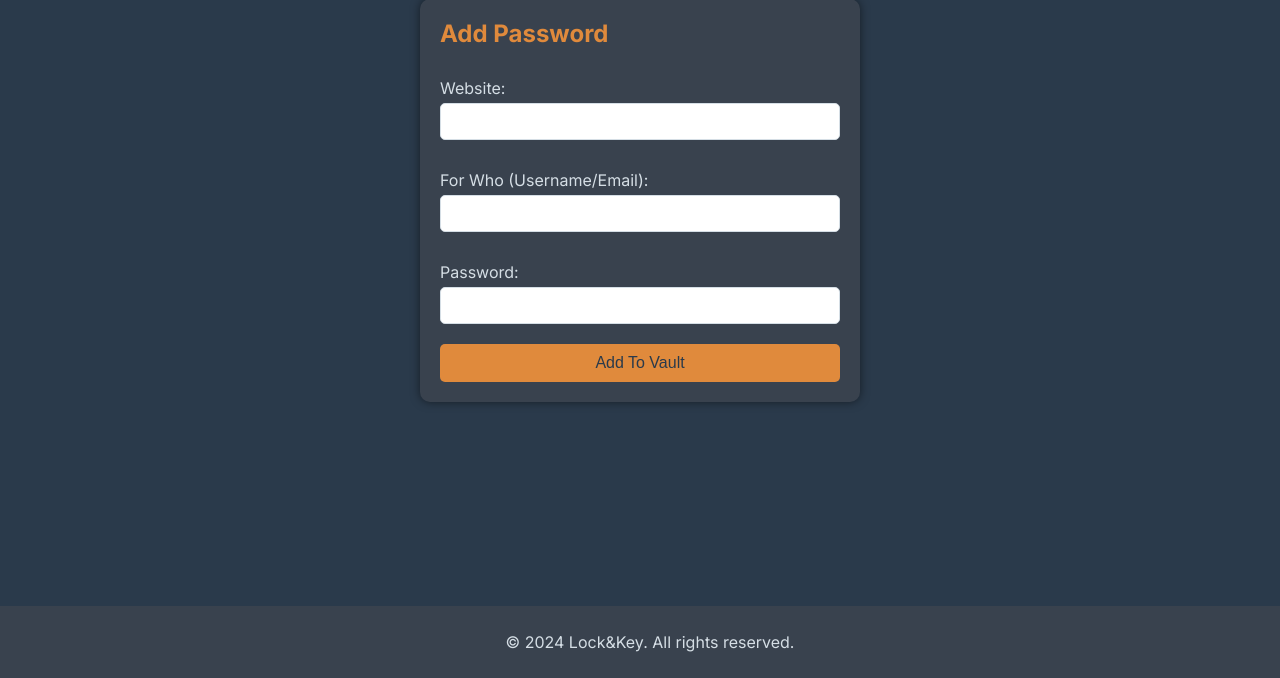
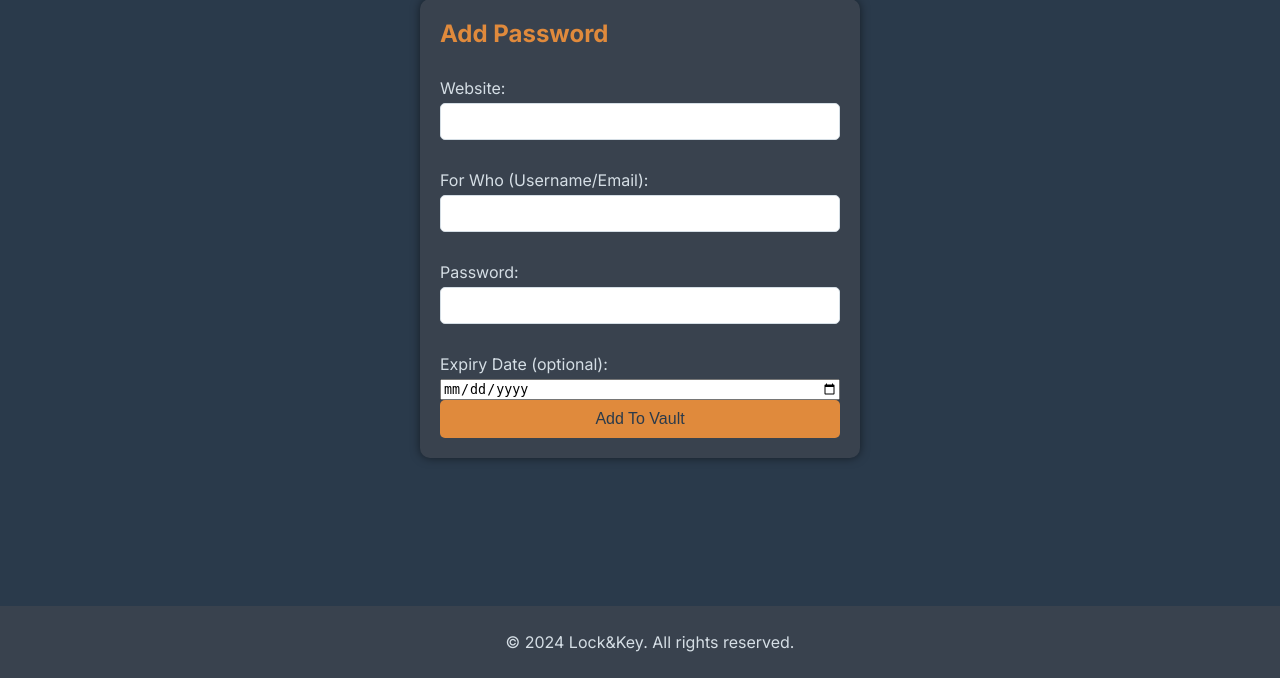
Before and after one commit to junngithub/Orbital, a Flask app: page /menu/add in a window 1280 px wide. Shown: the part 122-800 px from the top of the page. Run offline with Flask 3, Linux system fonts and the light colour scheme; the visitor is signed in with stand-in values (Sample User, id 1); data that the repository does not hold is empty; parts of the project's set-up code (start-up, migrations or seed data) failed here and were passed over; some libraries are stand-ins or nearby versions.

Commit message:
updated add so users can set expiry date for their pw

```diff
--- a/flaskr/templates/menu/add.html
+++ b/flaskr/templates/menu/add.html
@@ -37,6 +37,9 @@
             <label for="password">Password: </label>
             <input type="text" name="password" id="password" value="{{ request.form['password'] }}" required>
 
+            <label for="expiry">Expiry Date (optional):</label>
+            <input type="date" name="expiry" id="expiry" value="{{ request.form['expiry'] }}">
+
             <button type="submit">Add To Vault</button>
           </form>
       </section>
```
